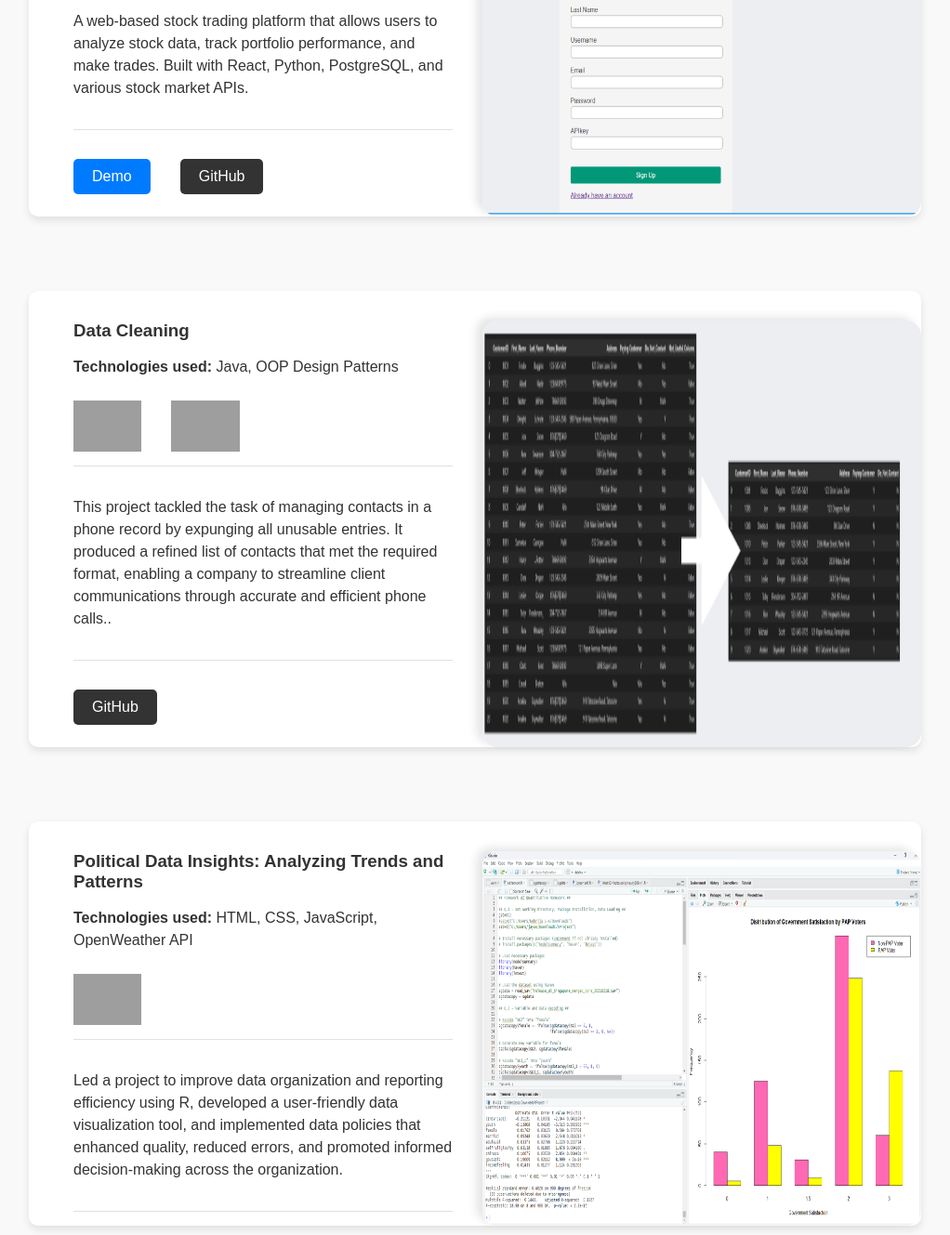
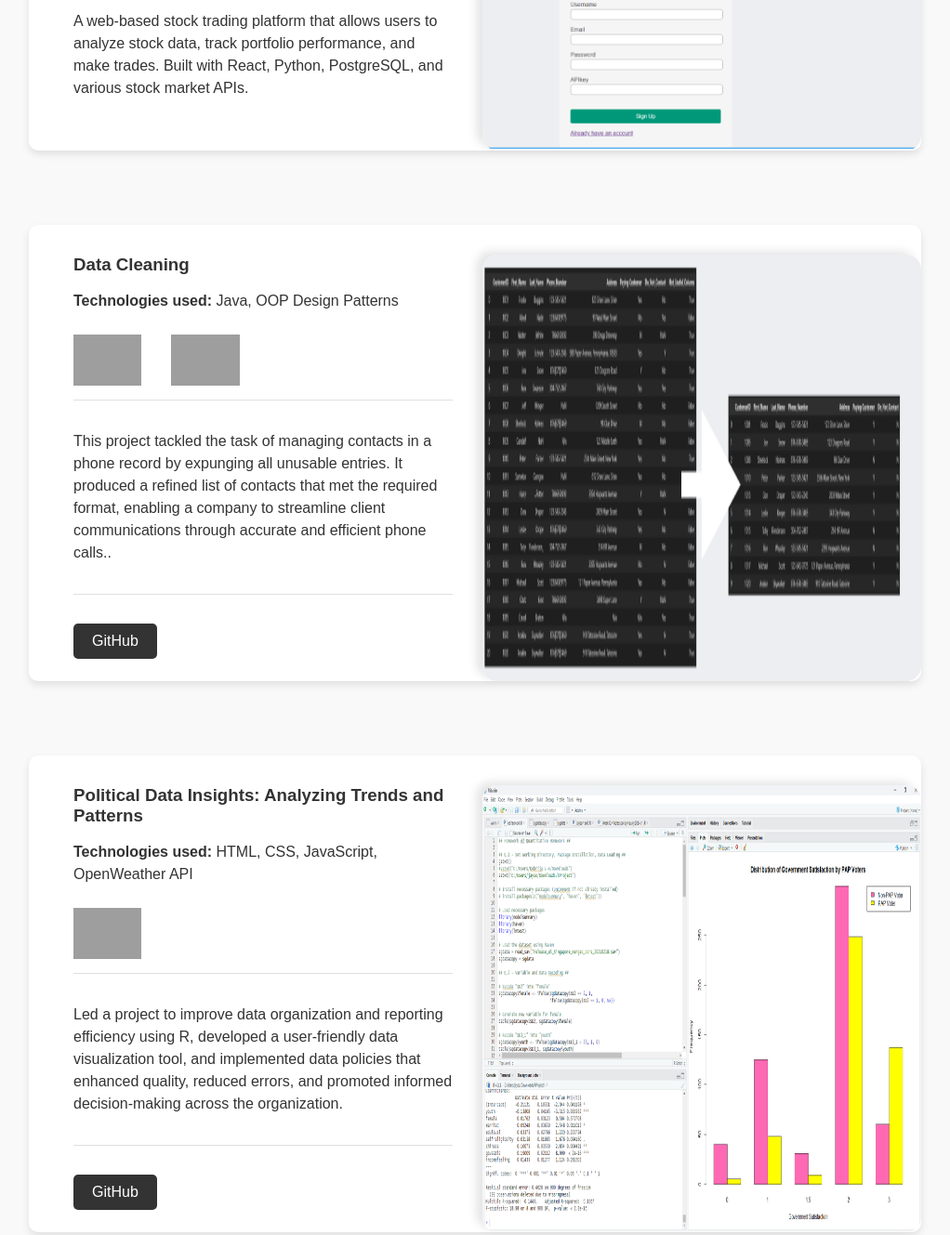
Before and after one commit to Jayson-Amike/Jayson-Amike-Portfolio, a plain HTML site: page index.html in a window 1280 px wide. Shown: the part 2116-3445 px from the top of the page at 93% size, without its empty margins (129-1151 px from the left). Drawn offline with Linux system fonts and the light colour scheme; grey boxes are pictures that could not be loaded.

Commit message:
Update index.html
updated  the button to the working corresponding link

```diff
--- a/index.html
+++ b/index.html
@@ -75,10 +75,7 @@
                     </div>
                     </div>
                     <p>A web-based stock trading platform that allows users to analyze stock data, track portfolio performance, and make trades. Built with React, Python, PostgreSQL, and various stock market APIs.</p>
-                    <div class="project_footer">
-                        <button class="demo-btn">Demo</button>
-                        <button class="github-btn">GitHub</button>
-                    </div>
+
                 </div>
                 <div class="project_img">
                     <img src="imgs/stock trader.png" alt="" srcset="">
@@ -126,7 +123,7 @@
 
                 <p>Led a project to improve data organization and reporting efficiency using R, developed a user-friendly data visualization tool, and implemented data policies that enhanced quality, reduced errors, and promoted informed decision-making across the organization.</p>
                 <div class="project_footer">
-                    <!-- <button onclick="window.location.href='https://github.com/Jayson-Amike/Political-Data-Insights-Analyzing-Trends-and-Patterns'" class="github-btn">GitHub</button> -->
+                    <button onclick="window.location.href='https://github.com/Jayson-Amike/Political-Data-Insights-Analyzing-Trends-and-Patterns'" class="github-btn">GitHub</button>
                 </div>
             </div>
             <div class="project_img">
```
